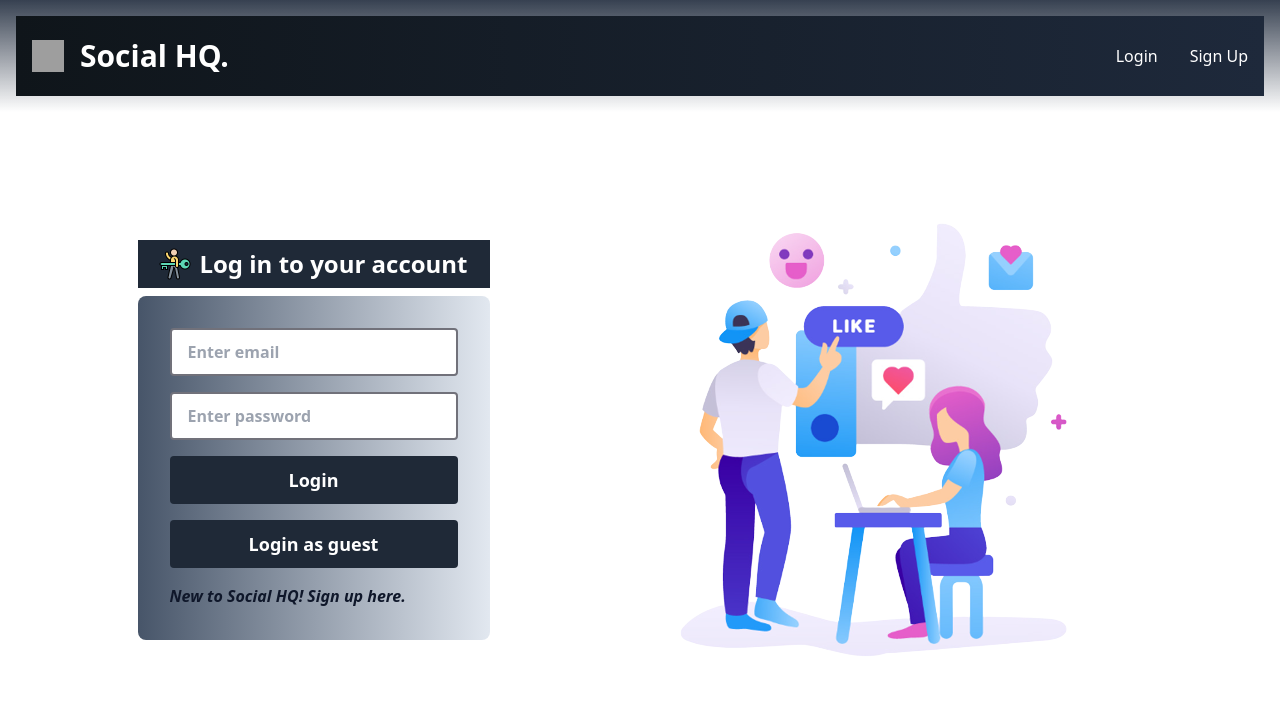
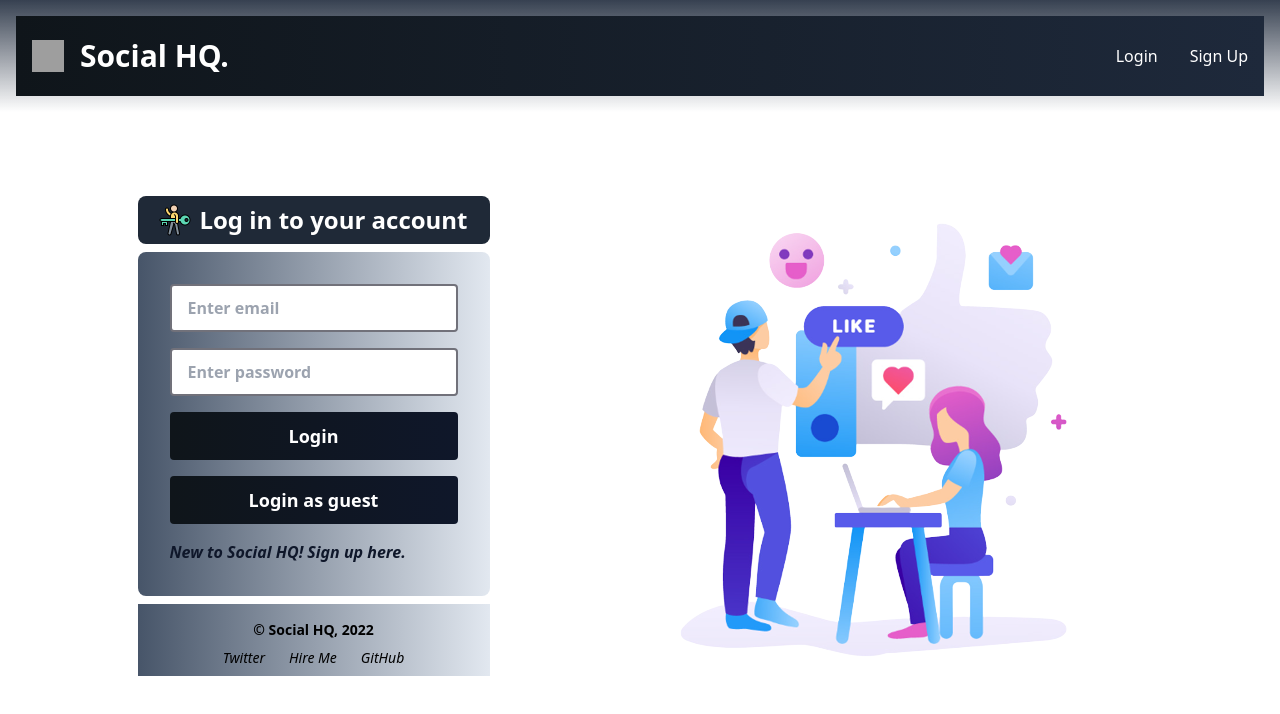
Before and after one commit to rajat-mehra05/socialHQ-frontend, a React (Create React App) app: page /login in a window 1280 px wide. Shown: the top 714 px of the page. Built offline with nearby package versions, Linux system fonts and the light colour scheme; grey boxes are pictures that could not be loaded.

Commit message:
feat: updated login UI

```diff
--- a/src/components/CreatePost.jsx
+++ b/src/components/CreatePost.jsx
@@ -71,7 +71,7 @@ const CreatePost = () => {
         </div>
       ) : (
         <div className="flex flex-col justify-center items-center sm:pt-20 pt-12">
-          <h1 className="text-3xl text-center text-white w-[345px] bg-gray-900 my-2">
+          <h1 className="text-3xl text-center text-white w-[345px] bg-gray-900 my-2 py-2 rounded-lg">
             {" "}
             Create Post{" "}
           </h1>
@@ -99,7 +99,7 @@ const CreatePost = () => {
               />
               <button
                 onClick={() => uploadImage()}
-                className="bg-gray-800 hover:bg-gray-900 text-white text-lg font-semibold h-12 mt-2 rounded px-4 w-full"
+                className="bg-gradient-to-r from-[#0f151a] to-slate-800 hover:from-slate-800 hover:to-gray-900 text-white text-lg font-semibold h-12 mt-2 rounded px-4 w-full"
               >
                 Post
               </button>
--- a/src/components/Login.jsx
+++ b/src/components/Login.jsx
@@ -63,7 +63,7 @@ const Login = () => {
     <>
       <div className="sm:flex-row flex flex-col gap-12 sm:gap-32 py-2 min-h-[calc(100vh-80px)] justify-center items-center bg-white">
         <div className="flex flex-col justify-center items-center">
-          <div className="flex items-center gap-2 bg-gray-800 justify-center mb-2 w-full">
+          <div className="flex items-center gap-2 bg-gray-800 justify-center mb-2 w-full rounded-lg">
             <span className="w-8 h-8">
               {" "}
               <img src="/key.png" alt="key" className="w-full h-full" />{" "}
@@ -91,13 +91,13 @@ const Login = () => {
               />
               <button
                 onClick={() => PostData(email, password)}
-                className="bg-gray-800 hover:bg-gray-900 text-white text-lg font-semibold h-12 mb-4 rounded px-4 w-full"
+                className="bg-gradient-to-r from-[#0f151a] to-slate-900 hover:from-slate-800 hover:to-gray-900 text-white text-lg font-semibold h-12 mb-4 rounded px-4 w-full"
               >
                 Login
               </button>
               <button
                 onClick={handleGuestLogin}
-                className="bg-gray-800 hover:bg-gray-900 text-white text-lg font-semibold h-12 mb-4 rounded px-4 w-full"
+                className="bg-gradient-to-r from-[#0f151a] to-slate-900 hover:from-slate-800 hover:to-gray-900 text-white text-lg font-semibold h-12 mb-4 rounded px-4 w-full"
               >
                 Login as guest
               </button>
@@ -105,6 +105,43 @@ const Login = () => {
               <h3 className="hover:underline italic font-semibold text-slate-900">
                 <Link to="/signup"> New to Social HQ! Sign up here. </Link>
               </h3>
+            </div>
+          </div>
+          <div class="mx-auto my-2 py-2 bg-gradient-to-l from-slate-200 to-slate-600 w-full">
+            <div class="mt-2 text-center text-sm text-muted">
+              <p className="font-semibold">© Social HQ, 2022</p>
+              <div class="flex space-x-6 justify-center mt-2 italic font-medium">
+                <div>
+                  <a
+                    class="no-underline text-muted"
+                    target="_blank"
+                    rel="noreferrer"
+                    href="https://twitter.com/_rajat_mehra_"
+                  >
+                    Twitter
+                  </a>
+                </div>
+                <div>
+                  <a
+                    class="no-underline text-muted"
+                    target="_blank"
+                    rel="noreferrer"
+                    href="https://twitter.com/_rajat_mehra_"
+                  >
+                    Hire Me
+                  </a>
+                </div>
+                <div>
+                  <a
+                    class="no-underline text-muted"
+                    target="_blank"
+                    rel="noreferrer"
+                    href="https://github.com/rajat-mehra05"
+                  >
+                    GitHub
+                  </a>
+                </div>
+              </div>
             </div>
           </div>
         </div>
--- a/src/components/SignUp.jsx
+++ b/src/components/SignUp.jsx
@@ -83,7 +83,7 @@ const SignUp = () => {
   return (
     <div className="sm:flex-row flex flex-col gap-12 sm:gap-32 py-2 min-h-[calc(100vh-80px)] justify-center items-center bg-white">
       <div className="flex flex-col justify-center items-cente">
-        <div className="flex items-center gap-2 bg-gray-800 justify-center mb-2">
+        <div className="flex items-center gap-2 bg-gray-800 justify-center mb-2 rounded-lg">
           <span className="w-8 h-8">
             {" "}
             <img src="/key.png" alt="key" className="w-full h-full" />{" "}
@@ -125,7 +125,7 @@ const SignUp = () => {
             </div>
             <button
               onClick={() => PostData()}
-              className="bg-gray-800 hover:bg-gray-900 text-white text-lg font-semibold h-12 mb-4 mt-2 rounded px-4 w-full"
+              className="bg-gradient-to-r from-[#0f151a] to-slate-800 hover:from-slate-800 hover:to-gray-900 text-white text-lg font-semibold h-12 mb-4 mt-2 rounded px-4 w-full"
             >
               Sign up
             </button>
```
